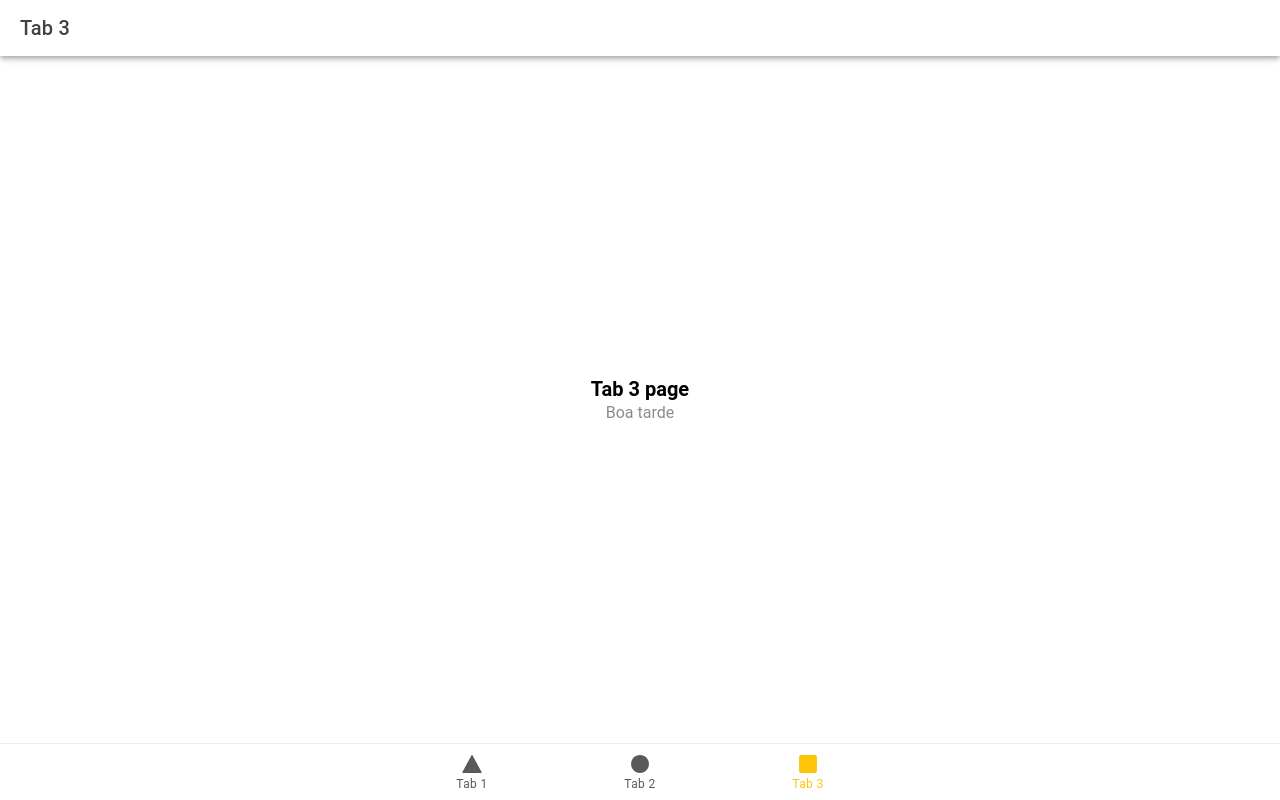
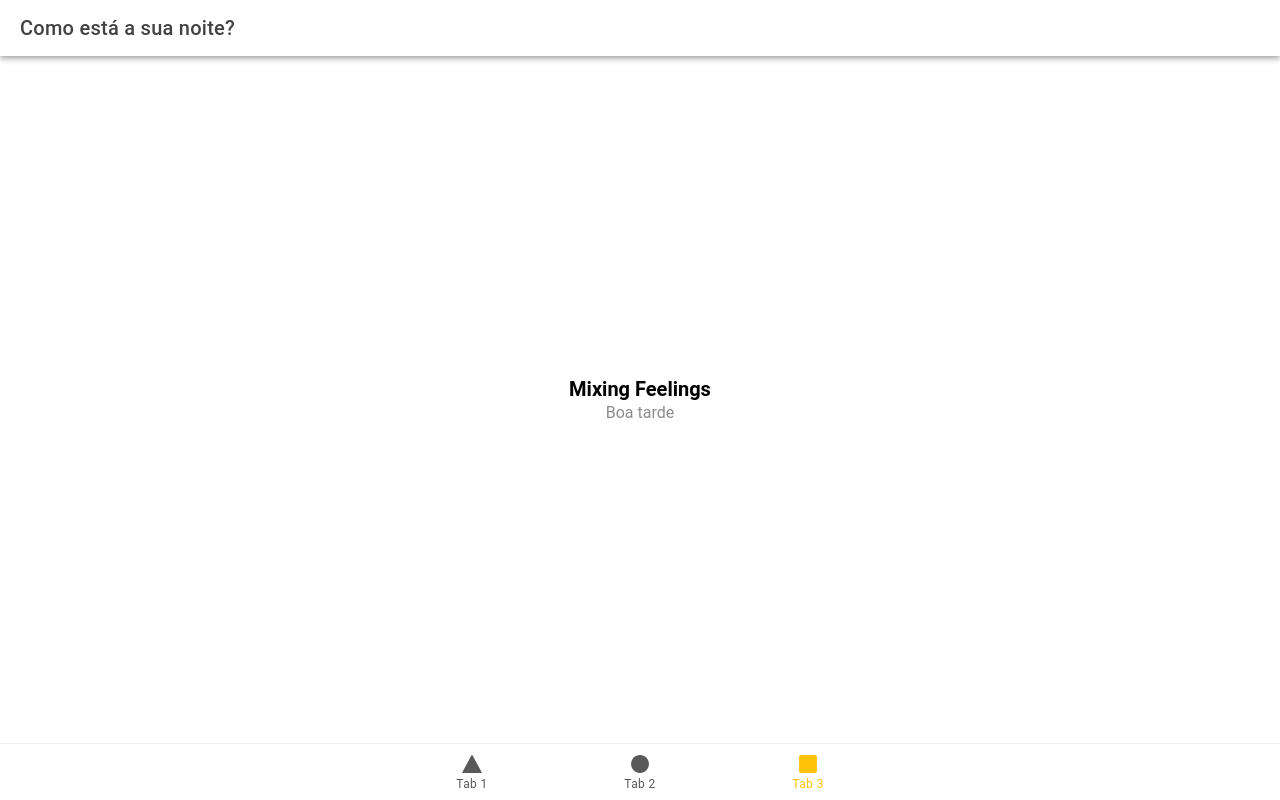
Before and after one commit to windcarvalho/ola-pdm-2023-2, a React (Vite) app: page /tab3 in a window 1280 px wide. Built offline with nearby package versions, Linux system fonts and the light colour scheme.

Commit message:
Update Tab3.tsx

```diff
--- a/src/pages/Tab3.tsx
+++ b/src/pages/Tab3.tsx
@@ -7,7 +7,7 @@ const Tab3: React.FC = () => {
     <IonPage>
       <IonHeader>
         <IonToolbar>
-          <IonTitle>Tab 3</IonTitle>
+          <IonTitle>Como está a sua noite?</IonTitle>
         </IonToolbar>
       </IonHeader>
       <IonContent fullscreen>
@@ -16,7 +16,7 @@ const Tab3: React.FC = () => {
             <IonTitle size="large">Tab 3</IonTitle>
           </IonToolbar>
         </IonHeader>
-        <ExploreContainer name="Tab 3 page" />
+        <ExploreContainer name="Mixing Feelings" />
       </IonContent>
     </IonPage>
   );
```
